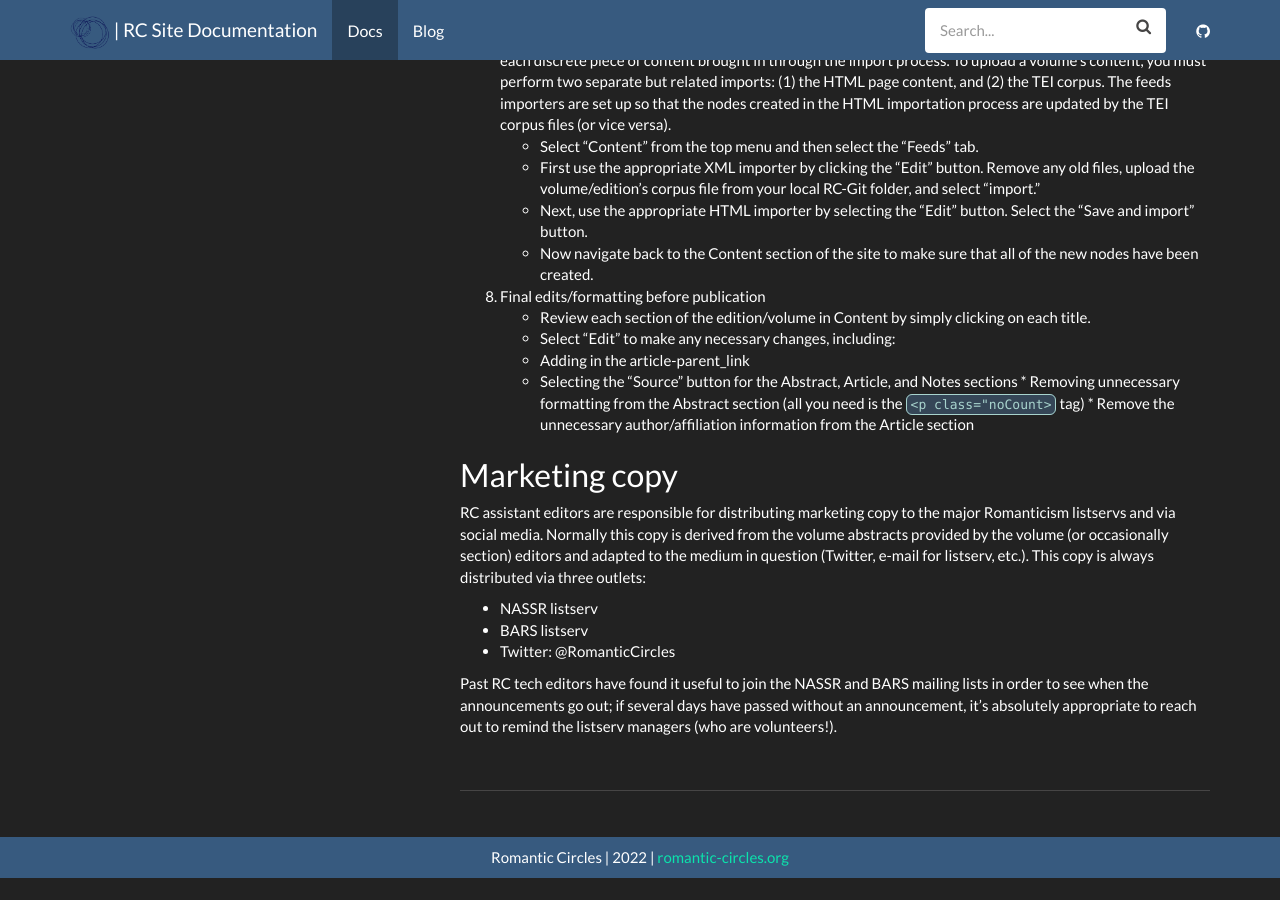
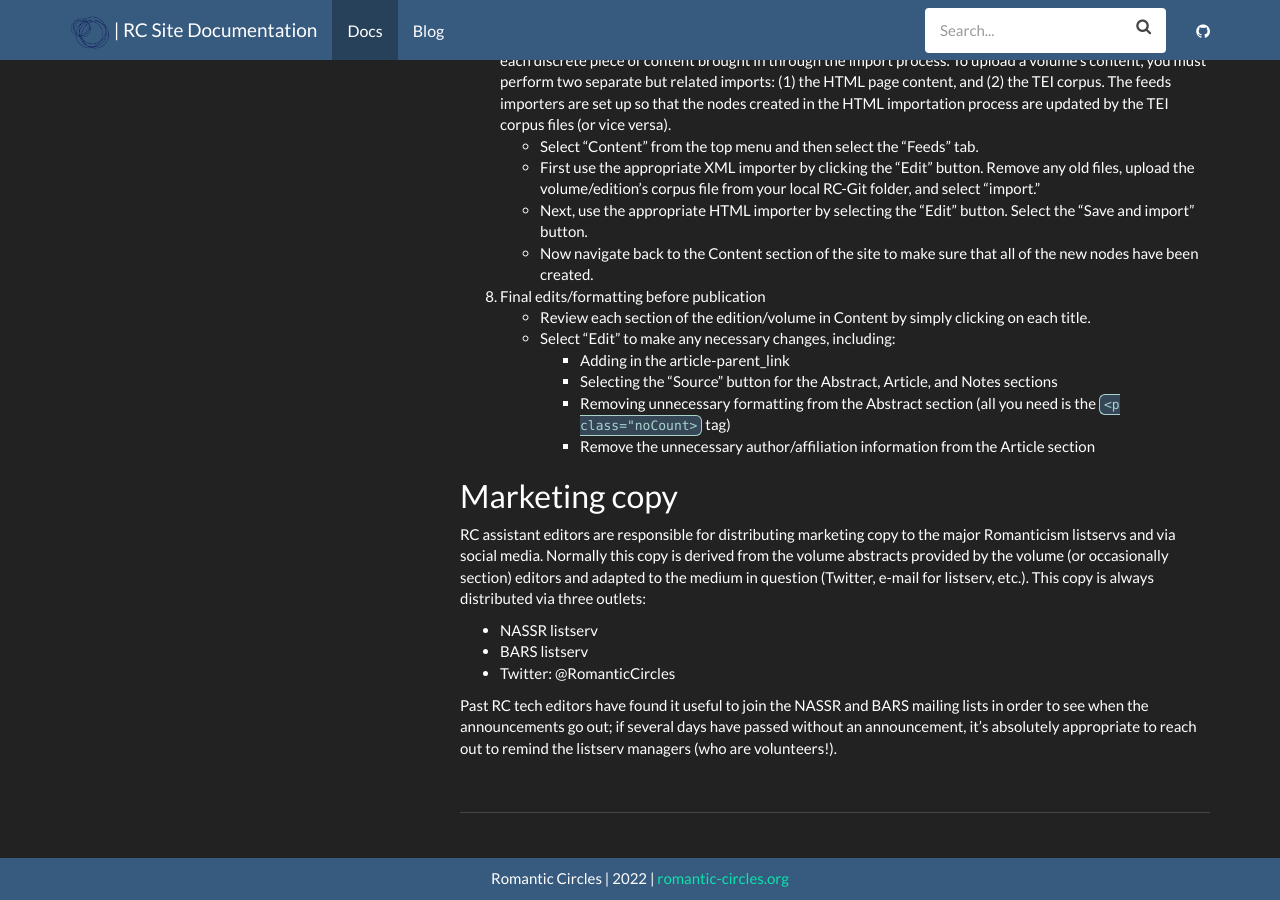
Before and after one commit to steve-kasica/romanticcircles.github.io, a Jekyll site: the page built from _docs/pub-overview.md, in a window 1280 px wide and 900 px high, scrolled down 4511 px. Built offline with Jekyll 4.4.1, drawn with Linux system fonts in a browser that asks for light colours; before the commit the page ends 5389 px from its top, so only the background shows below that.

Commit message:
formatting hell

```diff
--- a/_docs/pub-overview.md
+++ b/_docs/pub-overview.md
@@ -112,10 +112,10 @@ Once the proofs are approved, the volume is set for publication.
 8. Final edits/formatting before publication
    - Review each section of the edition/volume in Content by simply clicking on each title.
    - Select "Edit" to make any necessary changes, including:
-   * Adding in the article-parent_link
-   * Selecting the "Source" button for the Abstract, Article, and Notes sections
-  * Removing unnecessary formatting from the Abstract section (all you need is the `<p class="noCount>` tag)
-  * Remove the unnecessary author/affiliation information from the Article section
+     - Adding in the article-parent_link
+     - Selecting the "Source" button for the Abstract, Article, and Notes sections
+     - Removing unnecessary formatting from the Abstract section (all you need is the `<p class="noCount>` tag)
+     - Remove the unnecessary author/affiliation information from the Article section
 
 ## Marketing copy
 
```
Also changed, not shown: other parts of _docs/pub-overview.md (+1 -1 lines).
